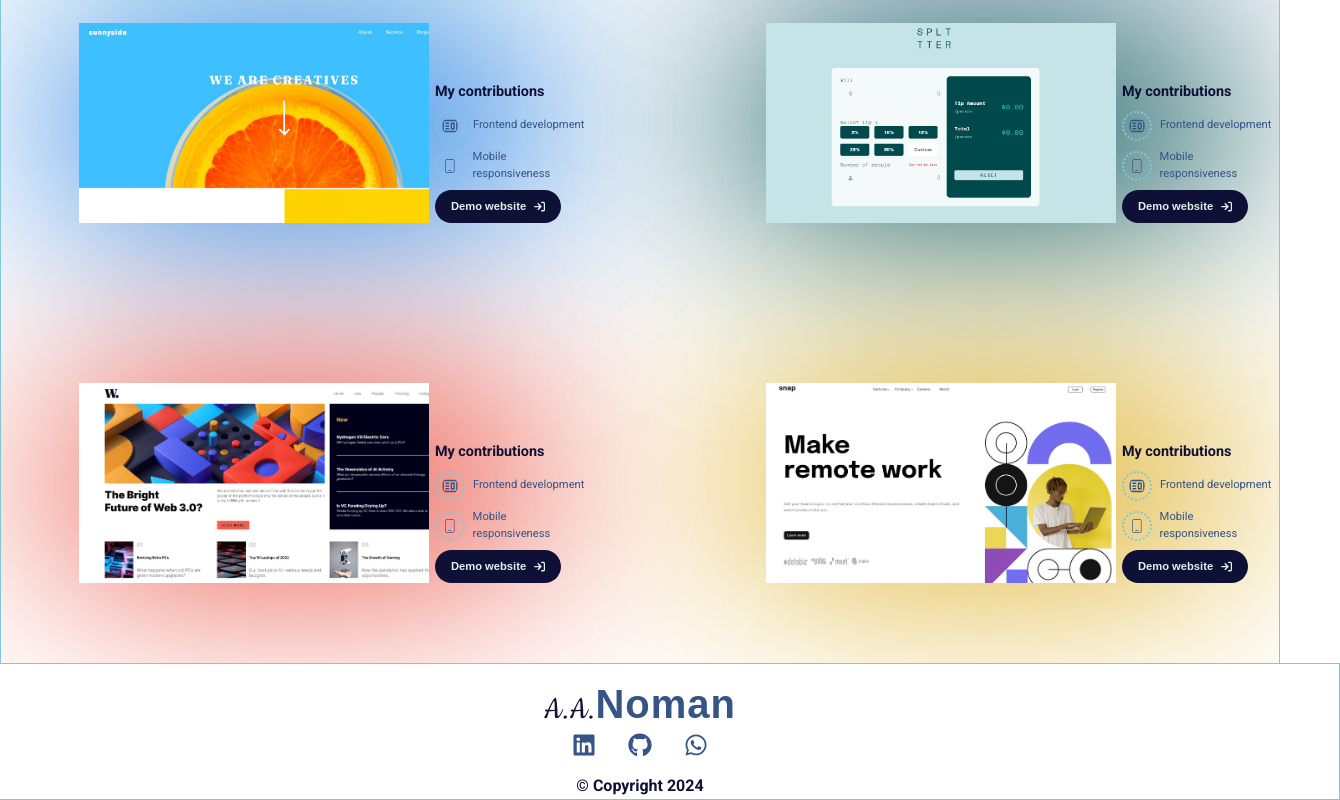
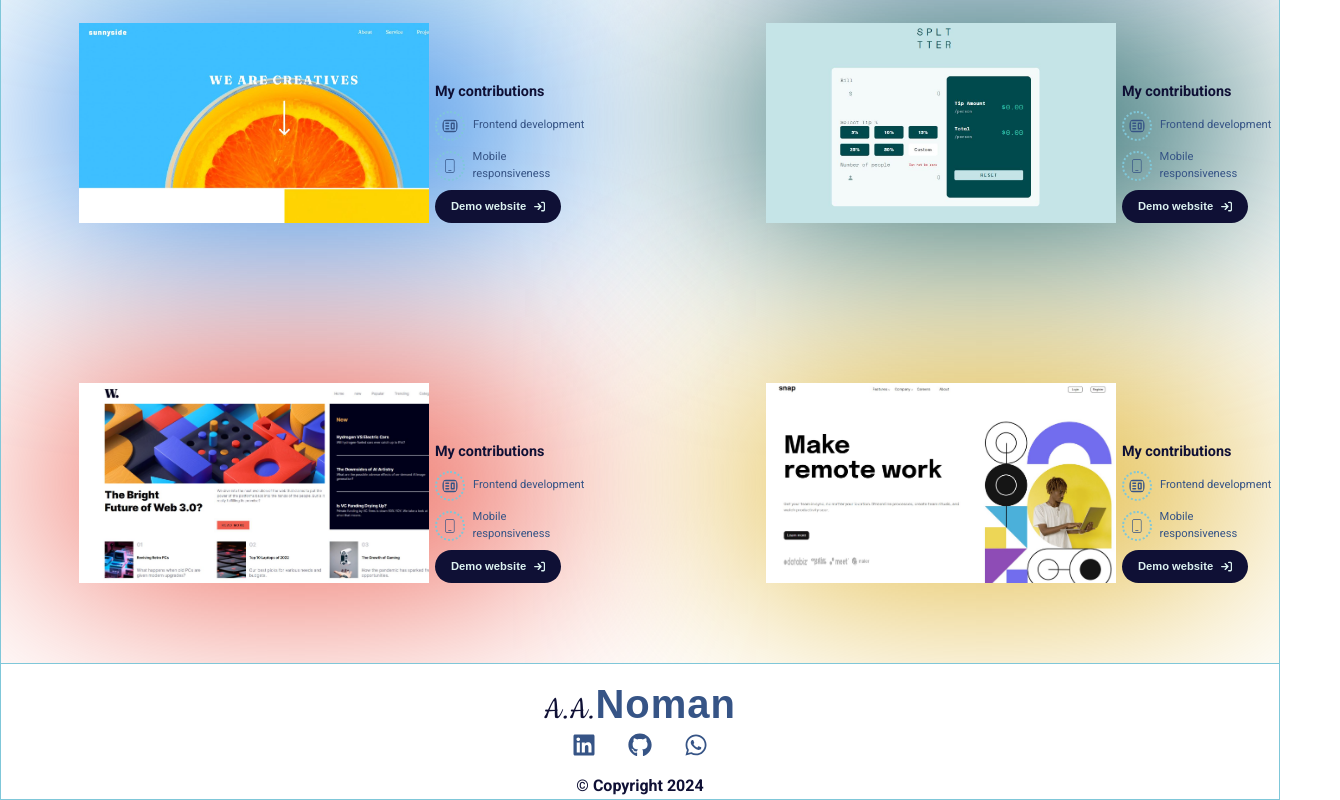
Before and after one commit to AlNomanCSE/Portfolio, a Next.js app: page / in a window 1280 px wide. Shown: the part 2346-3146 px from the top of the page, 1340 px wide, since content can reach past the window. Built offline with nearby package versions, Linux system fonts and the light colour scheme; a web font is replaced by a local one.

Commit message:
footter width fixed fixed

```diff
--- a/src/components/layouts/Footer.module.css
+++ b/src/components/layouts/Footer.module.css
@@ -5,7 +5,8 @@
   justify-content: center;
 }
 .main {
-  min-width: 1400px;
+  width: 100%;
+  max-width: 1400px;
   border: 1px solid var(--Half-Baked);
 }
 .header {
```
